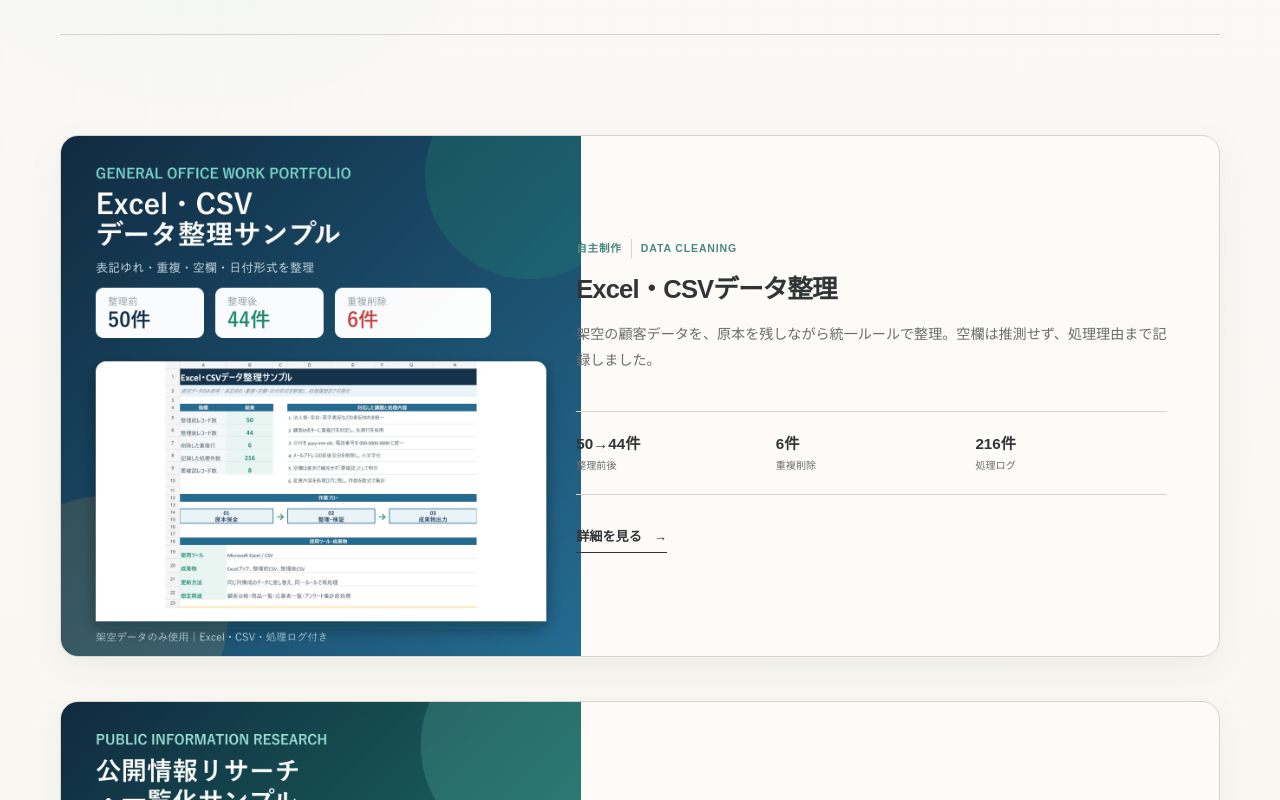
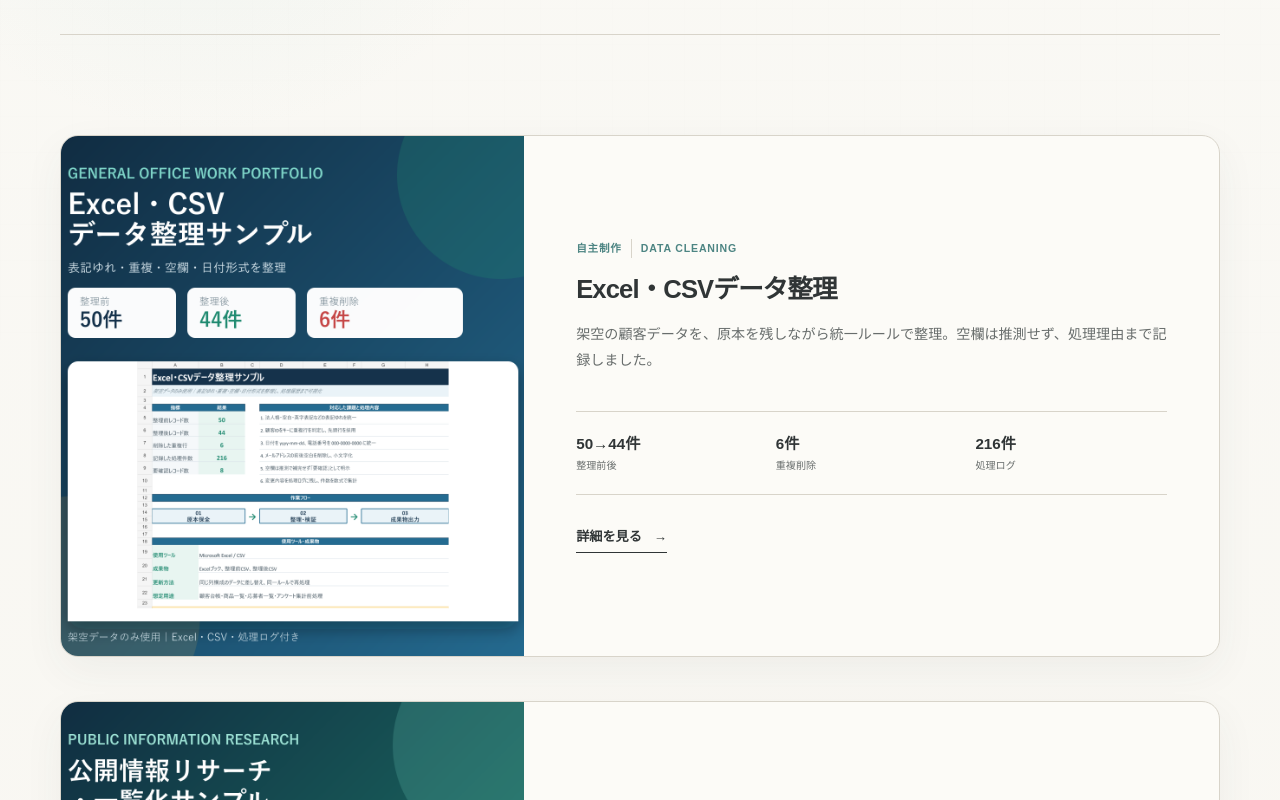
Before and after one commit to shoharu09030930-beep/sho-design-site, a Next.js app: page /works in a window 1280 px wide. Shown: the part 460-1260 px from the top of the page. Built offline with nearby package versions, Linux system fonts and the light colour scheme; no server answers.

Commit message:
fix: prevent work images overlapping content

```diff
--- a/app/globals.css
+++ b/app/globals.css
@@ -778,7 +778,9 @@ h2 {
 }
 
 .works-page-list .work-image-link {
+  min-width: 0;
   min-height: 520px;
+  aspect-ratio: auto;
 }
 
 .site-as-work {
@@ -1266,6 +1268,7 @@ h2 {
 
   .works-page-list .work-image-link {
     min-height: 0;
+    aspect-ratio: 1 / 1;
   }
 
   .work-detail-heading > div:first-child {
```
Also changed, not shown: 1 other file (tests, documents, lock files or other folders).
